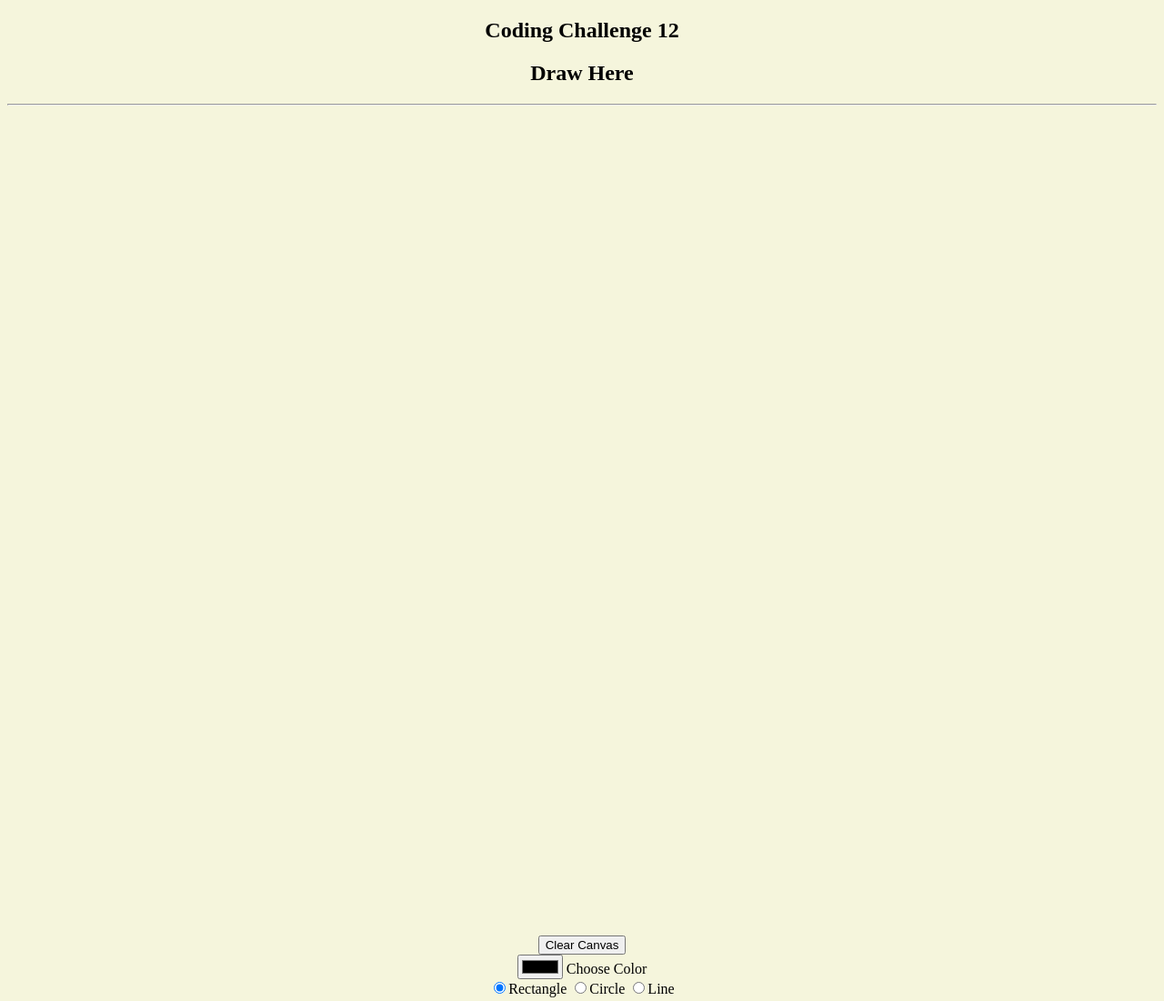
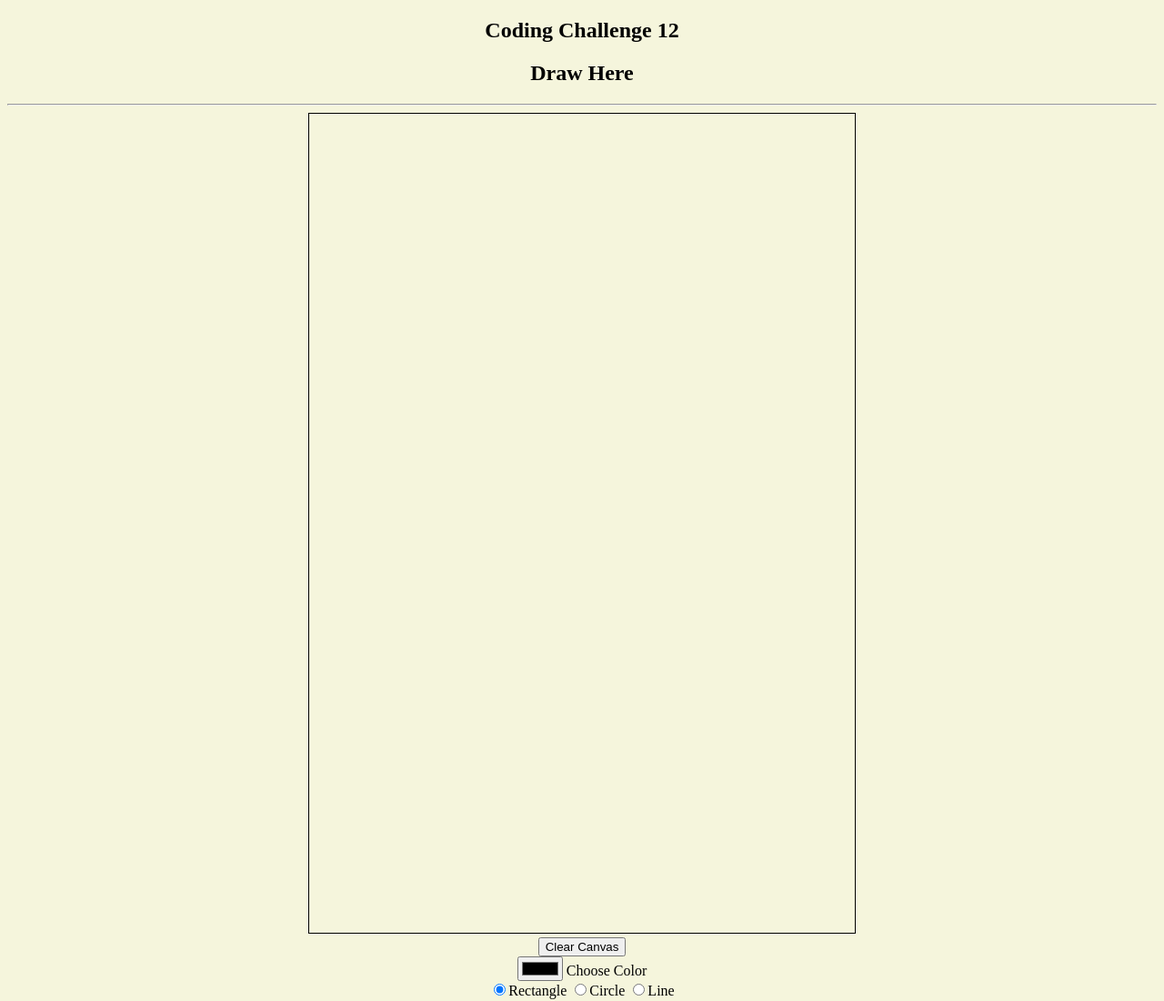
Before and after one commit to djl514/Coding-Challenge-Interactive-Drawing-Application-with-HTML5-Canvas, a plain HTML site: page index.html in a window 1280 px wide. Shown: the whole page at 91% size. Drawn offline with Linux system fonts and the light colour scheme.

Commit message:
implemented border around canvas

```diff
--- a/index.html
+++ b/index.html
@@ -7,9 +7,13 @@
    <h2><center>Coding Challenge 12</center></h2>
 </head>
 <body bgcolor="beige">
+    <style>
+        #canvas{
+            border: 1px solid rgb(0, 0, 0);
+        }
+    </style>
     <h2><center>Draw Here</center></h2>
     <hr>
-
 
     <center><canvas id = "canvas" width = "600" height = "900"></canvas></center>
         <center><button id = "clear">Clear Canvas</button>
```
